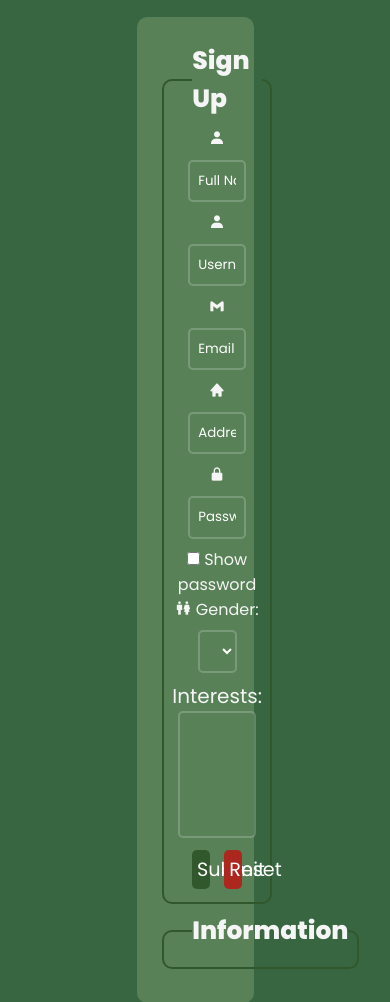
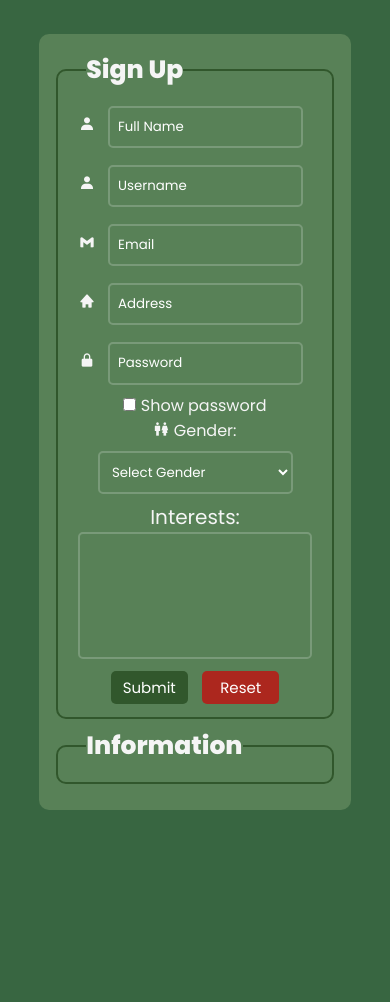
Before and after one commit to nicanicani/Q4GFA1_Na_dgvosotros, a plain HTML site: page index.html in a window 390 px wide. Shown: the top 1002 px of the page. After the commit the page ends 844 px from the top, so only its background shows below. Drawn offline with nearby package versions, Linux system fonts and the light colour scheme.

Commit message:
Made the site responsive (pabida ko rawr)
Done since last week but added the changes sir added and made it responsive

```diff
--- a/style.css
+++ b/style.css
@@ -5,7 +5,6 @@
     box-sizing: border-box;
     font-family: "Poppins", sans-serif;;
 }
-
 
 fieldset{
     margin-bottom: 1vh;
@@ -31,9 +30,10 @@ body{
     width: 30vw;
     min-height: 90vh;
     height: auto;
-    margin: 2vh;
+    margin-top: 3vh;
+    margin-bottom: 3vh;
     background-color: #588157;
-    padding: 3vh;
+    padding: 2vh;
     border-radius: 10px;
     color: whitesmoke;
 }
@@ -60,14 +60,14 @@ body{
 }
 
 button[type="submit"] {
-    width: 20%;
+    width: 30%;
     padding: 5px;
     margin: 5px;
     background-color: #31572c;
     color: #fff;
     border: none;
     border-radius: 5px;
-    font-size: 1.2rem;
+    font-size: 15px;
     cursor: pointer;
     transition: background-color 0.3s ease;
 }
@@ -75,14 +75,14 @@ button[type="submit"]:hover {
     background-color: #3c6a36;
 }
 button[type="reset"] {
-    width: 20%;
+    width: 30%;
     padding: 5px;
     margin: 5px;
     background-color: #ac271e;
     color: #fff;
     border: none;
     border-radius: 5px;
-    font-size: 1.2rem;
+    font-size: 15px;
     cursor: pointer;
     transition: background-color 0.3s ease;
 }
@@ -156,3 +156,55 @@ button[type="reset"]:hover {
     background-color: #588157;
     border-radius: 10px;
 }
+
+/* Add media queries for different screen sizes */
+@media (max-width: 992px) {
+    .container {
+       width: 80vw;
+     }
+
+    .input-group input[type="text"],
+    .input-group input[type="password"],
+    .input-group input[type="email"],
+     #gender {
+       width: 60vw;
+     }
+
+     .input-group #interests{
+        width: 70vw;
+     }
+   }
+
+   @media (max-width: 768px) {
+    .container {
+       width: 90vw;
+     }
+
+    .input-group input[type="text"],
+    .input-group input[type="password"],
+    .input-group input[type="email"],
+     #gender {
+       width: 65vw;
+     }
+
+     .input-group #interests{
+        width: 80vw;
+     }
+   }
+
+   @media (max-width: 576px) {
+    .container {
+       width: 80vw;
+     }
+
+    .input-group input[type="text"],
+    .input-group input[type="password"],
+    .input-group input[type="email"],
+     #gender {
+       width: 50vw;
+     }
+
+    .input-group #interests{
+        width: 60vw;
+     }
+   }
```
